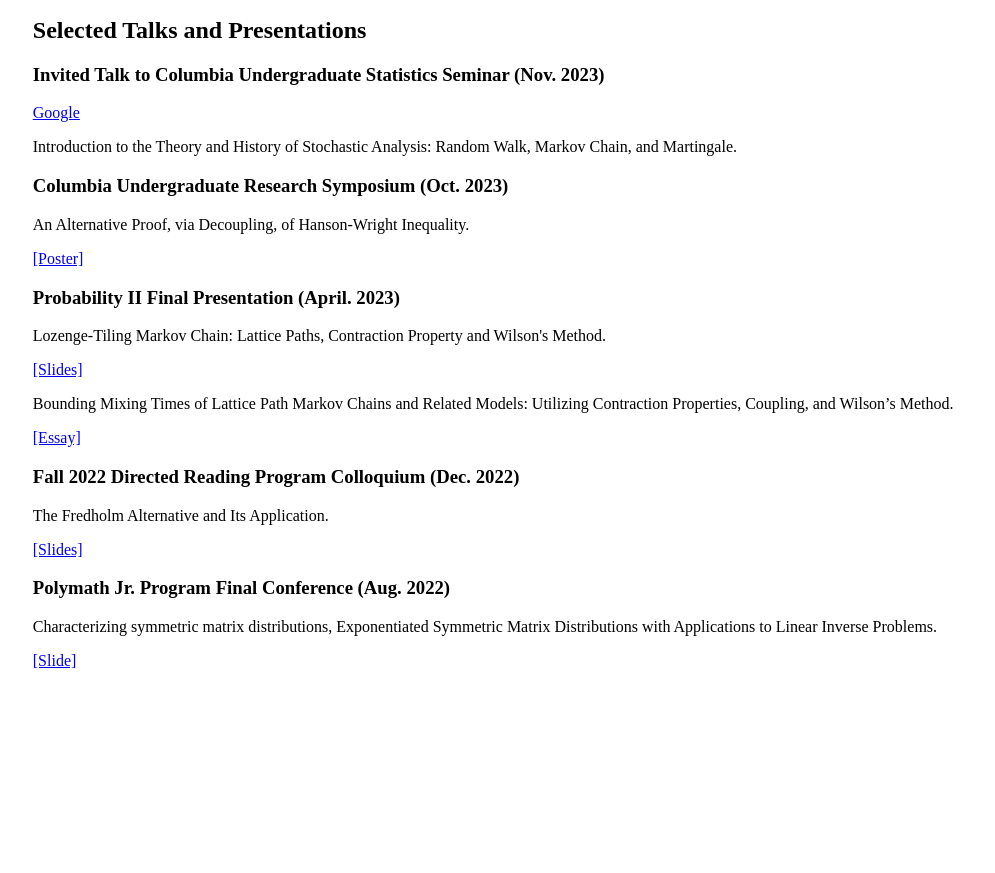
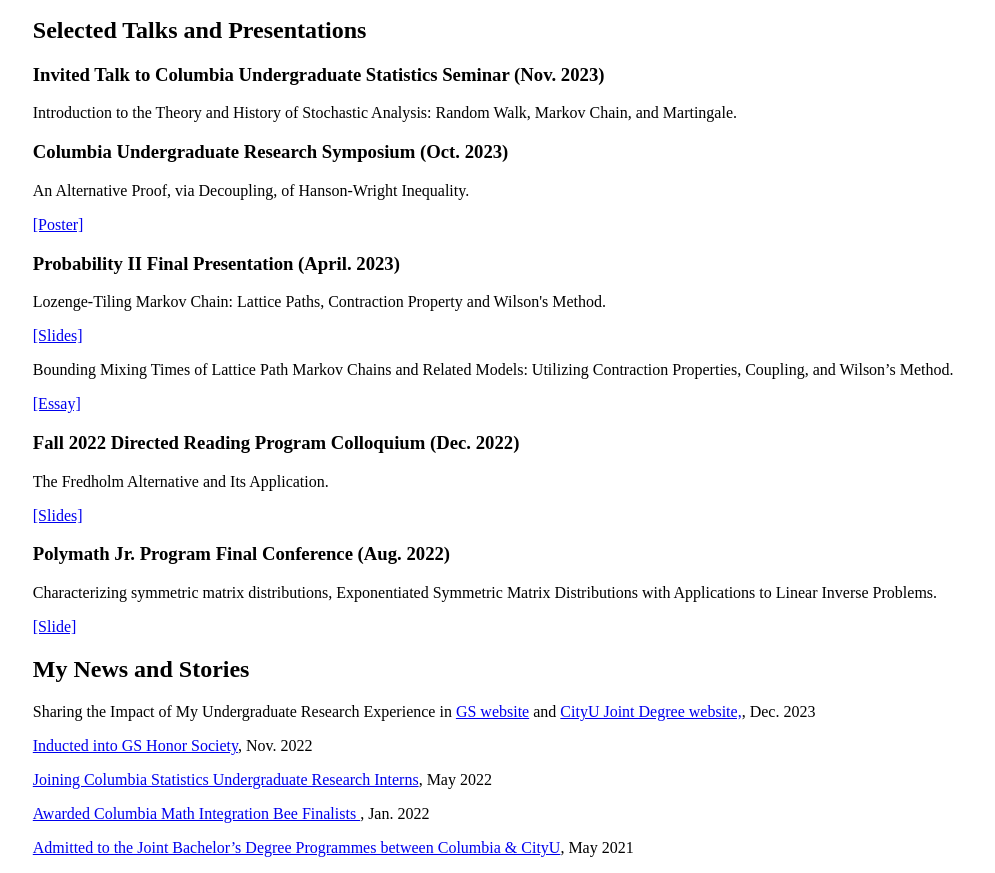
Before and after one commit to HeyuanYAO2704/heyuanyao2704, a plain HTML site: page index.html in a window 1280 px wide. Shown: the part 1452-2325 px from the top of the page, without its empty margins (228-1223 px from the left). Before the commit the page ends 2130 px from the top, so only its background shows below. Drawn offline with Linux system fonts and the light colour scheme.

Commit message:
index.html

```diff
--- a/index.html
+++ b/index.html
@@ -18,6 +18,7 @@
                 <li><a href="#researchInterests">Research Interests</a></li>
                 <li><a href="#Notes">Some Notes I Designed or Took</a></li>
                 <li><a href="#talks">Selected Talks</a></li>
+                <li><a href="#news">My News and Stories</a></li>
             </ul>
         </nav>
 
@@ -80,7 +81,6 @@
         <div id="talks">
             <h2> Selected Talks and Presentations</h2>
             <h3> Invited Talk to Columbia Undergraduate Statistics Seminar (Nov. 2023)</h3>
-            <p><a href="https://www.google.com/">Google</a></p>
             <p> Introduction to the Theory and History of Stochastic Analysis: Random Walk, Markov Chain, and Martingale.</p>
             <h3> Columbia Undergraduate Research Symposium (Oct. 2023)</h3>
             <p> An Alternative Proof, via Decoupling, of Hanson-Wright Inequality.</p><a href="Yao.Heyuan.Symposium Poster.pdf"> [Poster] </a>
@@ -93,6 +93,15 @@
             <p> Characterizing symmetric matrix distributions, Exponentiated Symmetric Matrix Distributions with Applications to Linear Inverse Problems.</p><a href="Master Presentation - Exponentiated Symmetric Matrix Distributions.pdf"> [Slide]</a>
 
         </div>
+
+        <div id="news">
+            <h2> My News and Stories</h2>
+            <p>Sharing the Impact of My Undergraduate Research Experience in <a href="https://www.gs.columbia.edu/news/push-beyond-boundaries-gs-students-share-research-experiences">GS website</a> and  <a href="https://cityu-hk.gs.columbia.edu/news/fourth-year-student-presents-2023-columbia-undergraduate-research-symposium">CityU Joint Degree website,</a>, Dec. 2023</p>
+            <p><a href="https://www.gs.columbia.edu/news/234-students-inducted-gs-honor-society">Inducted into GS Honor Society</a>, Nov. 2022</p>
+            <p><a href="https://stat.columbia.edu/2022/05/19/introducing-summer-2022-statistics-undergraduate-research-interns/">Joining Columbia Statistics Undergraduate Research Interns</a>, May 2022</p>
+            <p><a href="https://stat.columbia.edu/2022/05/19/introducing-summer-2022-statistics-undergraduate-research-interns/">Awarded Columbia Math Integration Bee Finalists </a>, Jan. 2022</p>
+            <p><a href="https://stat.columbia.edu/2022/05/19/introducing-summer-2022-statistics-undergraduate-research-interns/">Admitted to the Joint Bachelor’s Degree Programmes between Columbia & CityU</a>, May 2021</p>
+        </div>
     </main>
 
 
```
